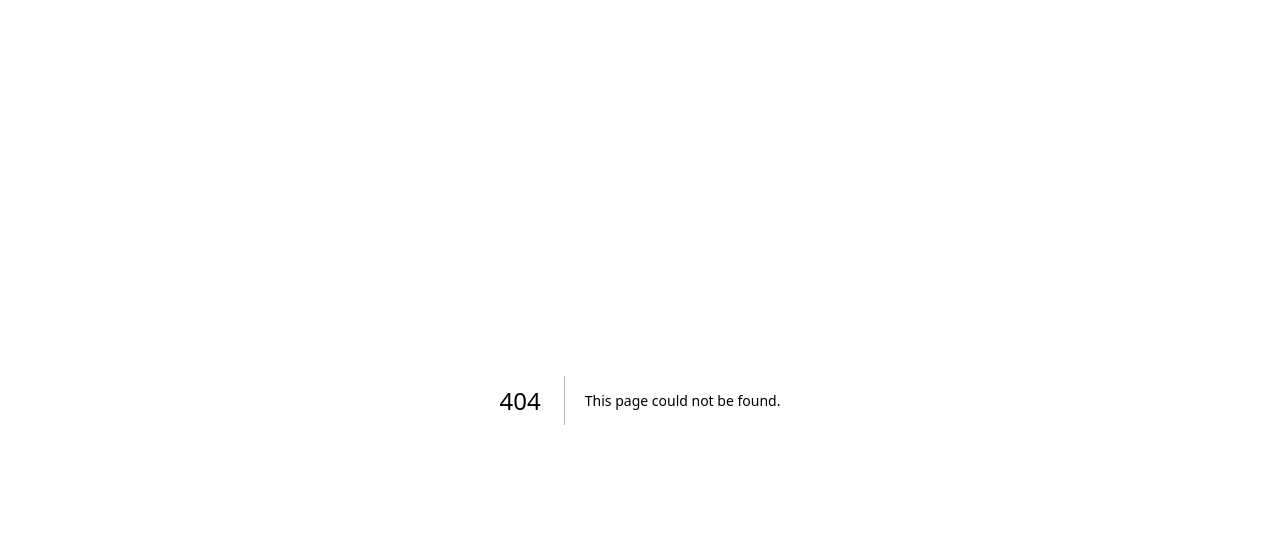
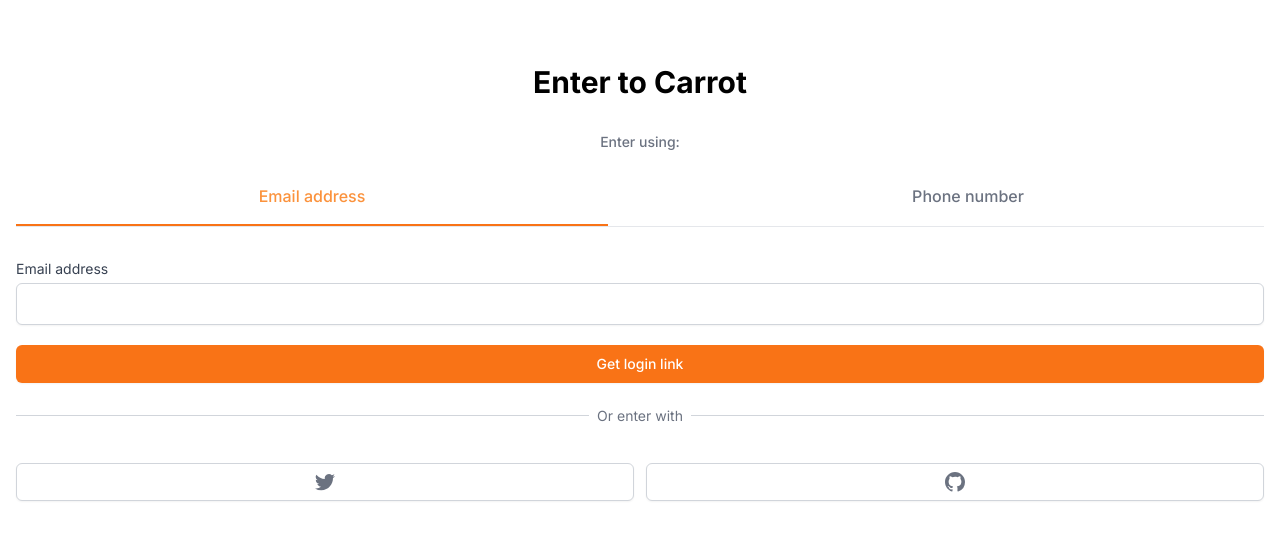
Before and after one commit to jon890/carrot-market, a Next.js app: page /enter in a window 1280 px wide. Before the commit this address had no page. Shown: the top 540 px of the page. Built offline with nearby package versions, Linux system fonts and the light colour scheme.

Commit message:
:lipstick: markup: auth pages

```diff
--- a/package.json
+++ b/package.json
@@ -14,16 +14,17 @@
     "react-dom": "18.2.0"
   },
   "devDependencies": {
+    "@tailwindcss/forms": "^0.5.3",
     "@types/node": "20.1.7",
     "@types/react": "18.2.6",
     "@types/react-dom": "18.2.4",
+    "autoprefixer": "10.4.14",
     "eslint": "8.40.0",
     "eslint-config-next": "13.4.2",
+    "postcss": "8.4.23",
     "prettier": "^2.8.8",
     "prettier-plugin-tailwindcss": "^0.3.0",
     "tailwindcss": "3.3.2",
-    "postcss": "8.4.23",
-    "autoprefixer": "10.4.14",
     "typescript": "5.0.4"
   }
 }
--- /dev/null
+++ b/src/app/enter/page.tsx
@@ -0,0 +1,122 @@
+"use client";
+
+import { useState } from "react";
+
+function classnames(...classnames: string[]) {
+  return classnames.filter((c) => c !== "").join(" ");
+}
+
+export default function Enter() {
+  const [method, setMethod] = useState<"email" | "phone">("email");
+  const onEmailClick = () => setMethod("email");
+  const onPhoneClick = () => setMethod("phone");
+
+  return (
+    <div className="mt-16 px-4">
+      <h3 className="text-center text-3xl font-bold ">Enter to Carrot</h3>
+      <div className="mt-8">
+        <div className="flex flex-col items-center">
+          <h5 className="text-sm font-medium text-gray-500">Enter using:</h5>
+          <div className="mt-8 grid w-full grid-cols-2 gap-16 border-b">
+            <button
+              className={classnames(
+                "border-b-2 pb-4 font-medium",
+                method === "email"
+                  ? "border-orange-500 text-orange-400"
+                  : "border-transparent text-gray-500"
+              )}
+              onClick={onEmailClick}
+            >
+              Email address
+            </button>
+            <button
+              className={classnames(
+                "border-b-2 pb-4 font-medium",
+                method === "phone"
+                  ? "border-orange-500 text-orange-400"
+                  : "border-transparent text-gray-500"
+              )}
+              onClick={onPhoneClick}
+            >
+              Phone number
+            </button>
+          </div>
+        </div>
+        <form className="mt-8 flex flex-col">
+          <label className="font-medium, text-sm text-gray-700">
+            {method === "email" ? "Email address" : null}
+            {method === "phone" ? "Phone number" : null}
+          </label>
+          <div className="mt-1">
+            {method === "email" ? (
+              <input
+                type="email"
+                className="-x-3 w-full appearance-none rounded-md border border-gray-300 py-2 placeholder-gray-400 shadow-sm
+                 focus:border-orange-500 focus:outline-none focus:ring-orange-500"
+                required
+              />
+            ) : null}
+            {method === "phone" ? (
+              <div className="flex rounded-md shadow-sm">
+                <span className="flex select-none items-center justify-center rounded-l-md border border-r-0 border-gray-300 bg-gray-50 px-3 text-sm text-gray-500">
+                  +82
+                </span>
+                <input
+                  type="number"
+                  className="-x-3 w-full appearance-none rounded-md rounded-l-none border border-gray-300 py-2 placeholder-gray-400 shadow-sm
+                 focus:border-orange-500 focus:outline-none focus:ring-orange-500"
+                  required
+                />
+              </div>
+            ) : null}
+          </div>
+          <button
+            className="mt-5 rounded-md border border-transparent bg-orange-500 px-4 py-2 text-sm font-medium text-white shadow-sm hover:bg-orange-600
+          focus:outline-none focus:ring-2 focus:ring-orange-500 focus:ring-offset-2"
+          >
+            {method === "email" ? "Get login link" : null}
+            {method === "phone" ? "Get one-time password" : null}
+          </button>
+        </form>
+
+        <div className="mt-8">
+          <div className="relative">
+            <div className="absolute w-full border-t border-gray-300" />
+            <div className="relative -top-3 text-center">
+              <span className="bg-white px-2 text-sm text-gray-500">
+                Or enter with
+              </span>
+            </div>
+          </div>
+
+          <div className="mt-6 grid grid-cols-2 gap-3">
+            <button className="flex items-center justify-center rounded-md border border-gray-300 bg-white px-4 py-2 text-sm font-medium text-gray-500 shadow-sm hover:bg-gray-50">
+              <svg
+                className="h-5 w-5"
+                aria-hidden="true"
+                fill="currentColor"
+                viewBox="0 0 20 20"
+              >
+                <path d="M6.29 18.251c7.547 0 11.675-6.253 11.675-11.675 0-.178 0-.355-.012-.53A8.348 8.348 0 0020 3.92a8.19 8.19 0 01-2.357.646 4.118 4.118 0 001.804-2.27 8.224 8.224 0 01-2.605.996 4.107 4.107 0 00-6.993 3.743 11.65 11.65 0 01-8.457-4.287 4.106 4.106 0 001.27 5.477A4.073 4.073 0 01.8 7.713v.052a4.105 4.105 0 003.292 4.022 4.095 4.095 0 01-1.853.07 4.108 4.108 0 003.834 2.85A8.233 8.233 0 010 16.407a11.616 11.616 0 006.29 1.84" />
+              </svg>
+            </button>
+            <button className="flex items-center justify-center rounded-md border border-gray-300 bg-white px-4 py-2 text-sm font-medium text-gray-500 shadow-sm hover:bg-gray-50">
+              <svg
+                className="h-5 w-5"
+                aria-hidden="true"
+                fill="currentColor"
+                viewBox="0 0 20 20"
+              >
+                <path
+                  fillRule="evenodd"
+                  d="M10 0C4.477 0 0 4.484 0 10.017c0 4.425 2.865 8.18 6.839 9.504.5.092.682-.217.682-.483 0-.237-.008-.868-.013-1.703-2.782.605-3.369-1.343-3.369-1.343-.454-1.158-1.11-1.466-1.11-1.466-.908-.62.069-.608.069-.608 1.003.07 1.531 1.032 1.531 1.032.892 1.53 2.341 1.088 2.91.832.092-.647.35-1.088.636-1.338-2.22-.253-4.555-1.113-4.555-4.951 0-1.093.39-1.988 1.029-2.688-.103-.253-.446-1.272.098-2.65 0 0 .84-.27 2.75 1.026A9.564 9.564 0 0110 4.844c.85.004 1.705.115 2.504.337 1.909-1.296 2.747-1.027 2.747-1.027.546 1.379.203 2.398.1 2.651.64.7 1.028 1.595 1.028 2.688 0 3.848-2.339 4.695-4.566 4.942.359.31.678.921.678 1.856 0 1.338-.012 2.419-.012 2.747 0 .268.18.58.688.482A10.019 10.019 0 0020 10.017C20 4.484 15.522 0 10 0z"
+                  clipRule="evenodd"
+                />
+              </svg>
+            </button>
+          </div>
+        </div>
+      </div>
+    </div>
+  );
+}
--- a/src/app/page.tsx
+++ b/src/app/page.tsx
@@ -1,7 +1,7 @@
 export default function Home() {
   return (
     <div className="bg-red-500">
-      <h1 className="text-blue-500">tailwind works</h1>
+      <h1 className="text-black">tailwind works</h1>
     </div>
   );
 }
--- a/tailwind.config.js
+++ b/tailwind.config.js
@@ -1,18 +1,18 @@
 /** @type {import('tailwindcss').Config} */
 module.exports = {
   content: [
-    './src/pages/**/*.{js,ts,jsx,tsx,mdx}',
-    './src/components/**/*.{js,ts,jsx,tsx,mdx}',
-    './src/app/**/*.{js,ts,jsx,tsx,mdx}',
+    "./src/pages/**/*.{js,ts,jsx,tsx,mdx}",
+    "./src/components/**/*.{js,ts,jsx,tsx,mdx}",
+    "./src/app/**/*.{js,ts,jsx,tsx,mdx}",
   ],
   theme: {
     extend: {
       backgroundImage: {
-        'gradient-radial': 'radial-gradient(var(--tw-gradient-stops))',
-        'gradient-conic':
-          'conic-gradient(from 180deg at 50% 50%, var(--tw-gradient-stops))',
+        "gradient-radial": "radial-gradient(var(--tw-gradient-stops))",
+        "gradient-conic":
+          "conic-gradient(from 180deg at 50% 50%, var(--tw-gradient-stops))",
       },
     },
   },
-  plugins: [],
-}
+  plugins: [require("@tailwindcss/forms")],
+};
```
Also changed, not shown: 1 other file (tests, documents, lock files or other folders).
